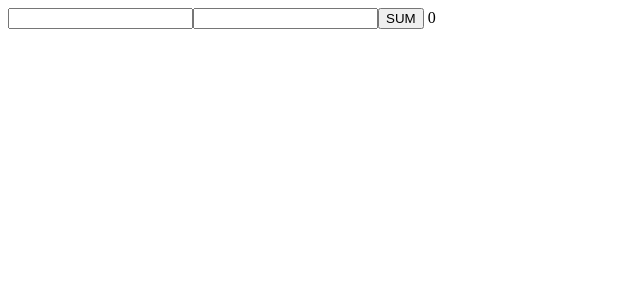
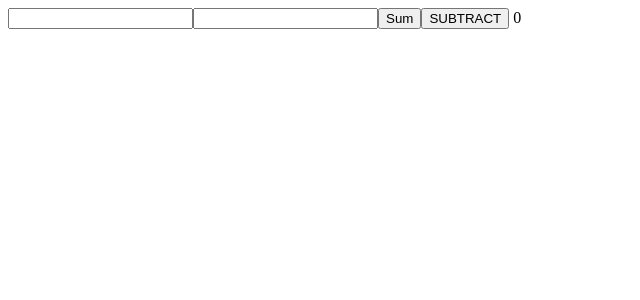
Before and after one commit to AngeloModanez/Simple-Calculator, an Angular app: page / in a window 1280 px wide. Shown: the top 300 px of the page, without its empty margins (0-640 px from the left). Built offline with nearby package versions, Linux system fonts and the light colour scheme.

Commit message:
Created function Subtraction

```diff
--- a/src/app/calc/calc.component.html
+++ b/src/app/calc/calc.component.html
@@ -1,4 +1,5 @@
 <input type="number" [(ngModel)]="num1" name="number1">
 <input type="number" [(ngModel)]="num2" name="number2">
-<button (click)="calcAdd()">SUM</button>
+<button (click)="calcAdd()">Sum</button>
+<button (click)="calcSub()">SUBTRACT</button>
 {{total}}
--- a/src/app/calc/calc.component.ts
+++ b/src/app/calc/calc.component.ts
@@ -13,4 +13,8 @@ export class CalcComponent {
   calcAdd(){
     this.total = this.num1 + this.num2;
   }
+
+  calcSub(){
+    this.total = this.num1 - this.num2;
+  }
 }
```
